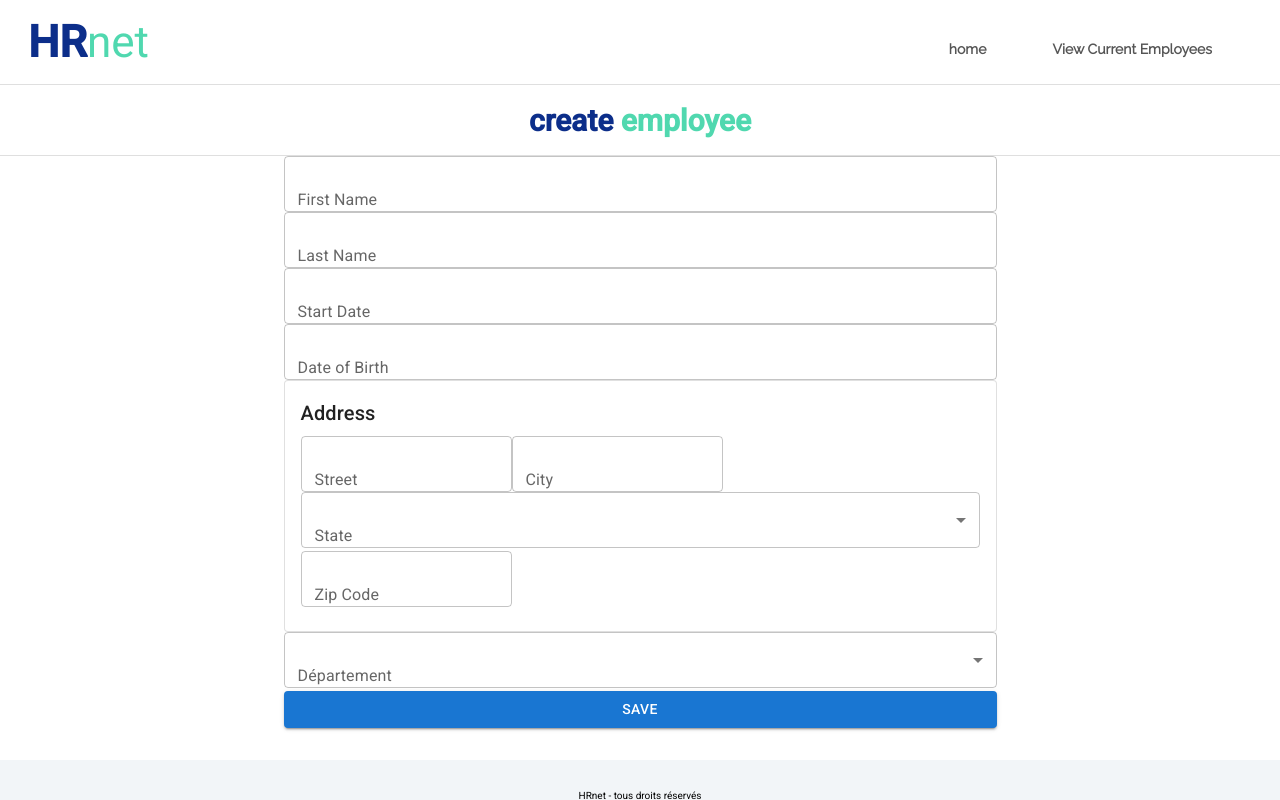
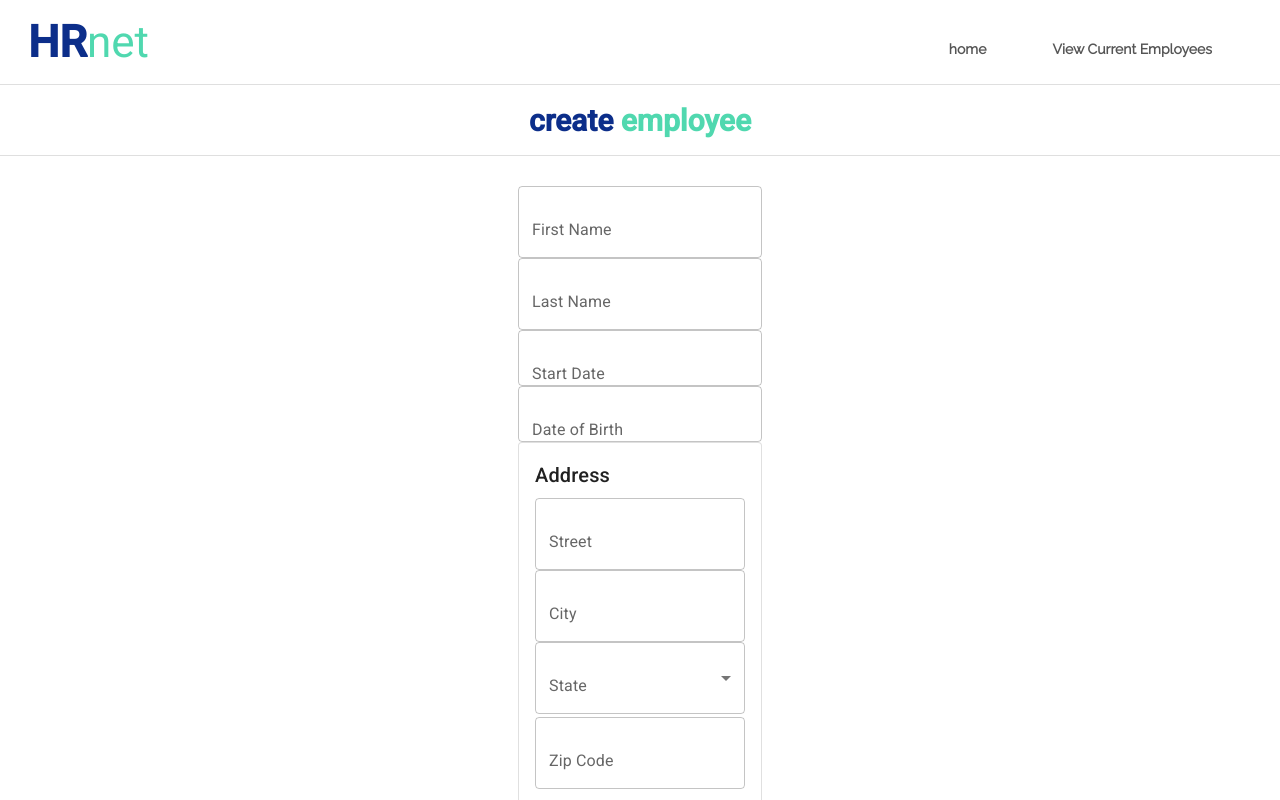
Before and after one commit to Axido545/HRnet, a React (Vite) app: page / in a window 1280 px wide. Shown: the top 800 px of the page. Built offline with nearby package versions, Linux system fonts and the light colour scheme.

Commit message:
update form

```diff
--- a/src/components/form/form.css
+++ b/src/components/form/form.css
@@ -3,3 +3,33 @@ label {
     margin-top: 1rem;
     margin-bottom: 10px;
 }
+
+input {
+    margin: 30px;
+}
+
+.formField {
+    display: flex;
+    flex-direction: column;
+    gap: 16px;
+    /* Espacement vertical entre les éléments du formulaire */
+}
+
+/* Ajouter des marges spécifiques à certains éléments si nécessaire */
+#firstName,
+#lastName,
+#startDate,
+#dob,
+#street,
+#city,
+#state,
+#zipCode,
+#department {
+    margin-bottom: 16px;
+    /* Espacement en bas de chaque champ */
+}
+
+.saveBtn {
+    margin-top: 16px;
+    /* Espacement en haut du bouton "Save" */
+}
--- a/src/pages/home/home.css
+++ b/src/pages/home/home.css
@@ -9,6 +9,9 @@
     flex-direction: column;
     align-items: center;
     justify-content: center;
+    padding: 30px;
+    margin: 0 auto;
+    width: 244px;
 }
 
 form {
```
